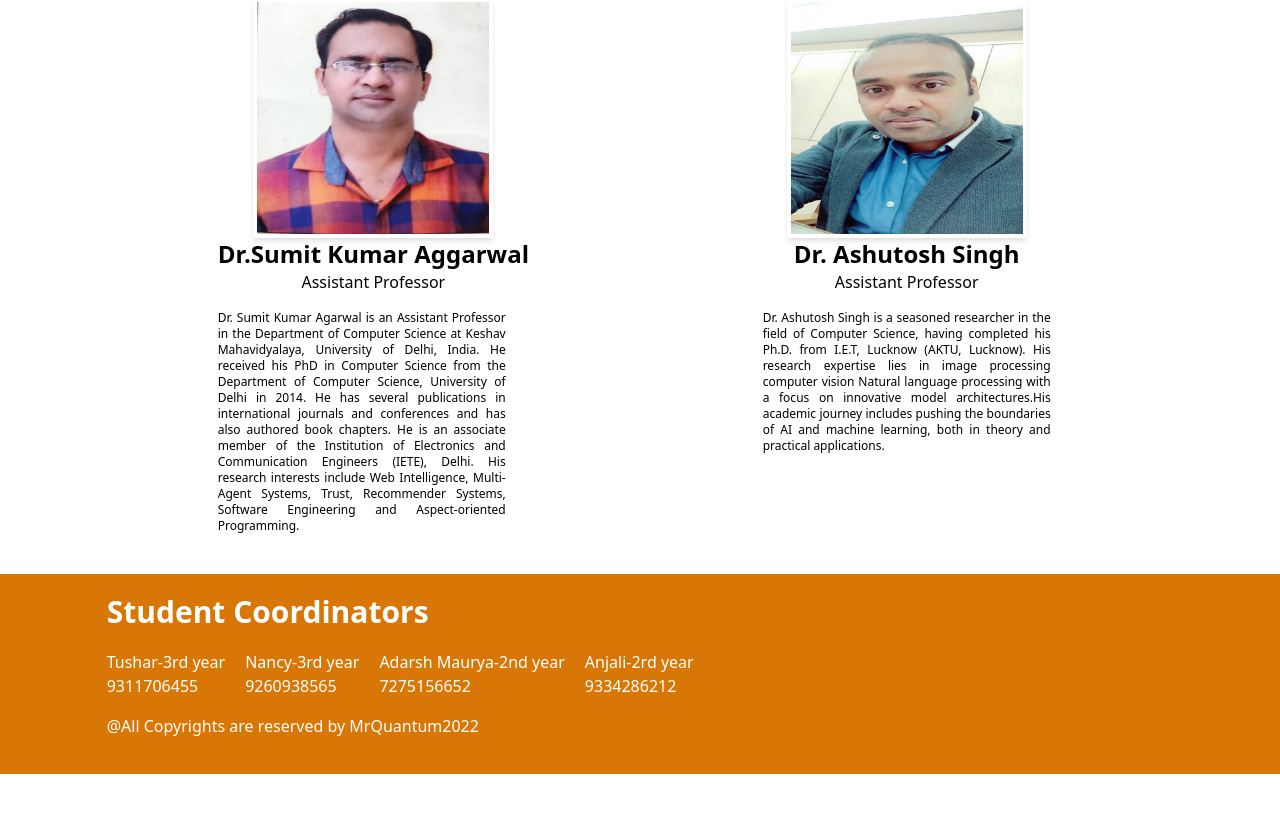
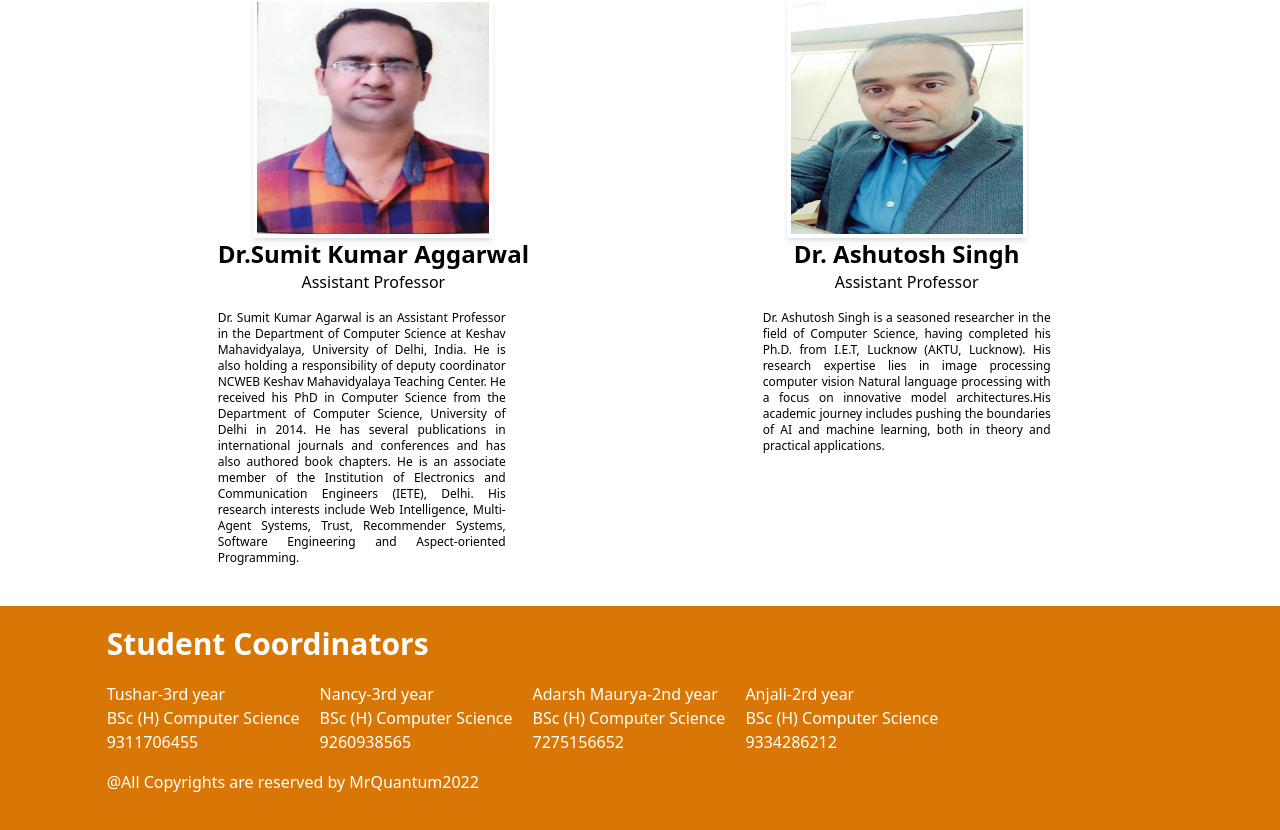
Before and after one commit to MrQuantum2022/todondefined, a React (Vite) app: page / in a window 1280 px wide. Shown: the part 3413-4243 px from the top of the page. Before the commit the page ends 4187 px from the top, so only its background shows below. Built offline with nearby package versions, Linux system fonts and the light colour scheme.

Commit message:
adjustments

```diff
--- a/src/components/Footer.jsx
+++ b/src/components/Footer.jsx
@@ -7,15 +7,19 @@ export default function Footer() {
         <div className=' text-white font-semibold text-3xl mb-5'>Student Coordinators</div>
         <div className='text-white flex flex-col lg:flex-row gap-5'>
             <li className='flex flex-col'> Tushar-3rd year
+                <div>BSc (H) Computer Science</div>
                 <div>9311706455</div>
             </li>
             <li className='flex flex-col'> Nancy-3rd year
+            <div>BSc (H) Computer Science</div>
                 <div>9260938565</div>
             </li>
             <li className='flex flex-col'> Adarsh Maurya-2nd year
+            <div>BSc (H) Computer Science</div>
                 <div>7275156652</div>
             </li>
             <li className='flex flex-col'> Anjali-2rd year
+            <div>BSc (H) Computer Science</div>
                 <div>9334286212</div>
             </li>
         </div>
--- a/src/components/Judges.jsx
+++ b/src/components/Judges.jsx
@@ -44,7 +44,7 @@ export default function Judges() {
           <div className="  flex flex-col text-center">
             <h1 className=" text-2xl font-semibold">Dr.Sumit Kumar Aggarwal </h1>
             <h2 className=" ">Assistant Professor</h2>
-            <h2 className="text-sm w-72 lg:text-xs text-justify"><br></br>Dr. Sumit Kumar Agarwal is an Assistant Professor in the Department of Computer Science at Keshav Mahavidyalaya, University of Delhi, India. He received his PhD in Computer Science from the Department of Computer Science, University of Delhi in 2014. He has several publications in international journals and conferences and has also authored book chapters. He is an associate member of the Institution of Electronics and Communication Engineers (IETE), Delhi. His research interests include Web Intelligence, Multi-Agent Systems, Trust, Recommender Systems, Software Engineering and Aspect-oriented Programming.</h2>
+            <h2 className="text-sm w-72 lg:text-xs text-justify"><br></br>Dr. Sumit Kumar Agarwal is an Assistant Professor in the Department of Computer Science at Keshav Mahavidyalaya, University of Delhi, India. He is also holding a responsibility of deputy coordinator NCWEB Keshav Mahavidyalaya Teaching Center. He received his PhD in Computer Science from the Department of Computer Science, University of Delhi in 2014. He has several publications in international journals and conferences and has also authored book chapters. He is an associate member of the Institution of Electronics and Communication Engineers (IETE), Delhi. His research interests include Web Intelligence, Multi-Agent Systems, Trust, Recommender Systems, Software Engineering and Aspect-oriented Programming.</h2>
           </div>
         </div>
         <div className="relative flex my-5  flex-col items-center justify-start">
```
